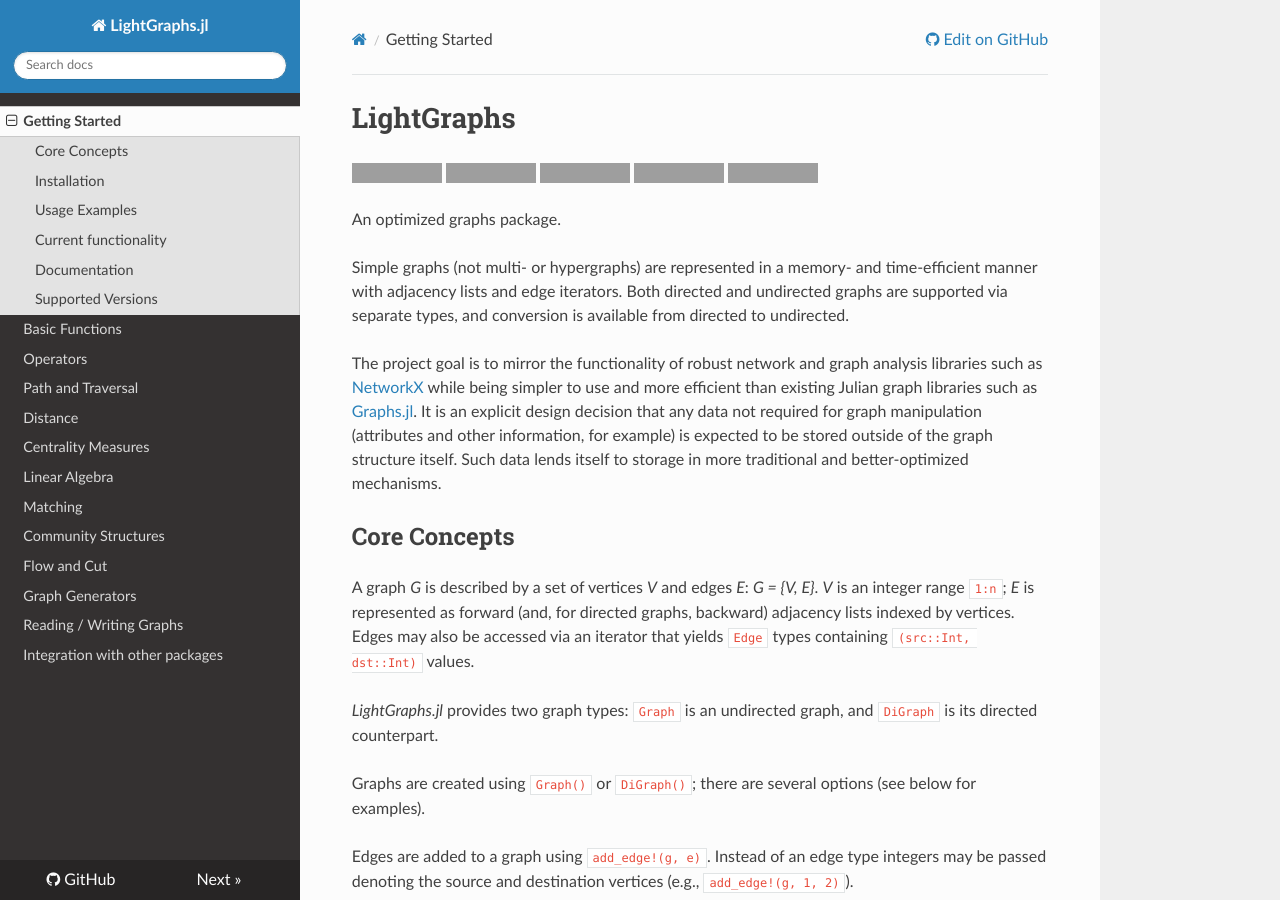
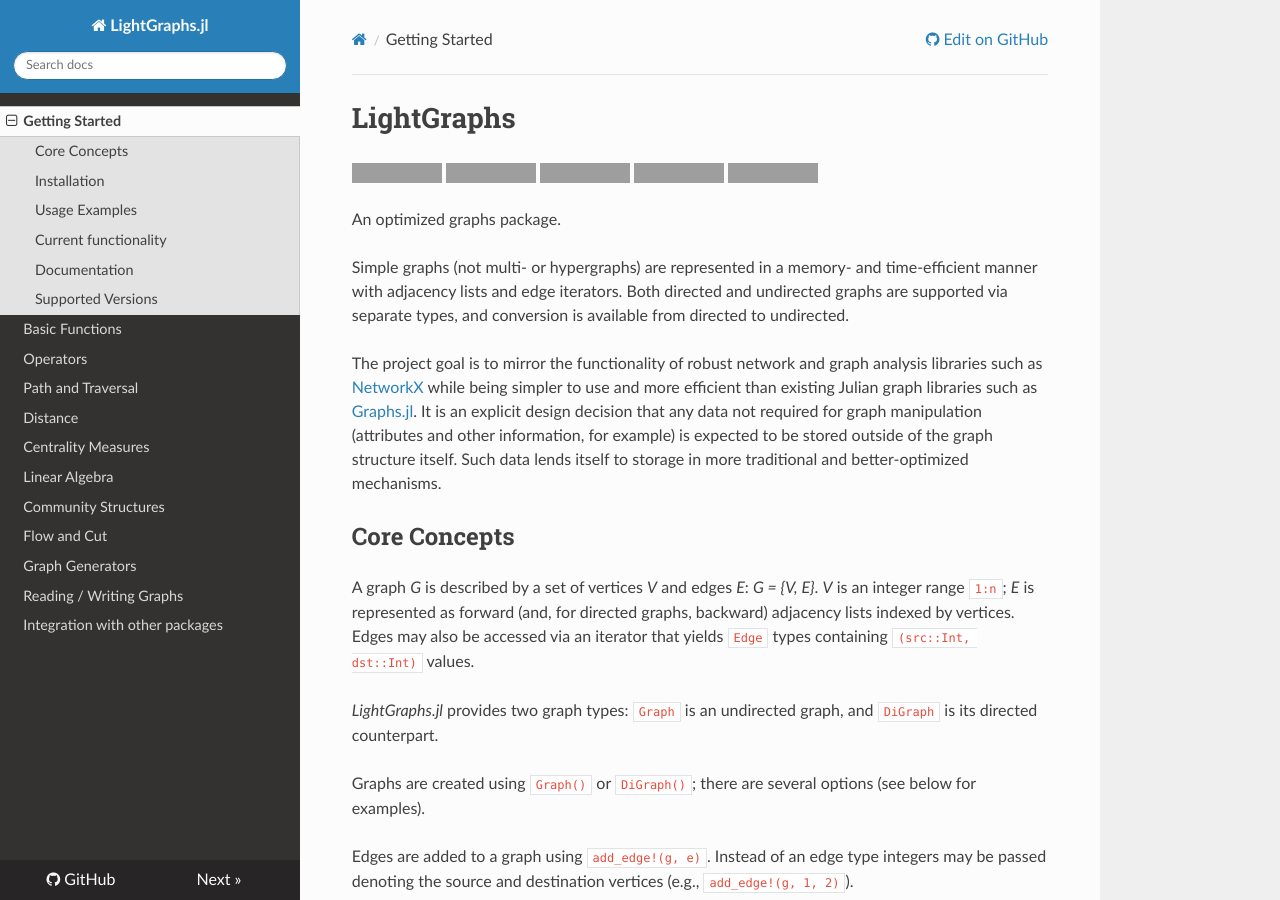
Before and after one commit to sbromberger/LightGraphs.jl, an MkDocs documentation site: the page built from doc/index.md, in a window 1280 px wide and 900 px high. Built offline with MkDocs 1.6.1, drawn with Linux system fonts in a browser that asks for light colours; nearby versions of some CDN libraries; old or Windows-style settings are respelled for this version of MkDocs; grey boxes are pictures that could not be loaded.

Commit message:
Update mkdocs.yml
Removed matching from doc gen.

```diff
--- a/mkdocs.yml
+++ b/mkdocs.yml
@@ -10,7 +10,6 @@
   - 'Distance': 'distance.md'
   - 'Centrality Measures': 'centrality.md'
   - 'Linear Algebra': 'linalg.md'
-  - 'Matching': 'matching.md'
   - 'Community Structures': 'community.md'
   - 'Flow and Cut': 'flowcut.md'
   - 'Graph Generators': 'generators.md'
```
